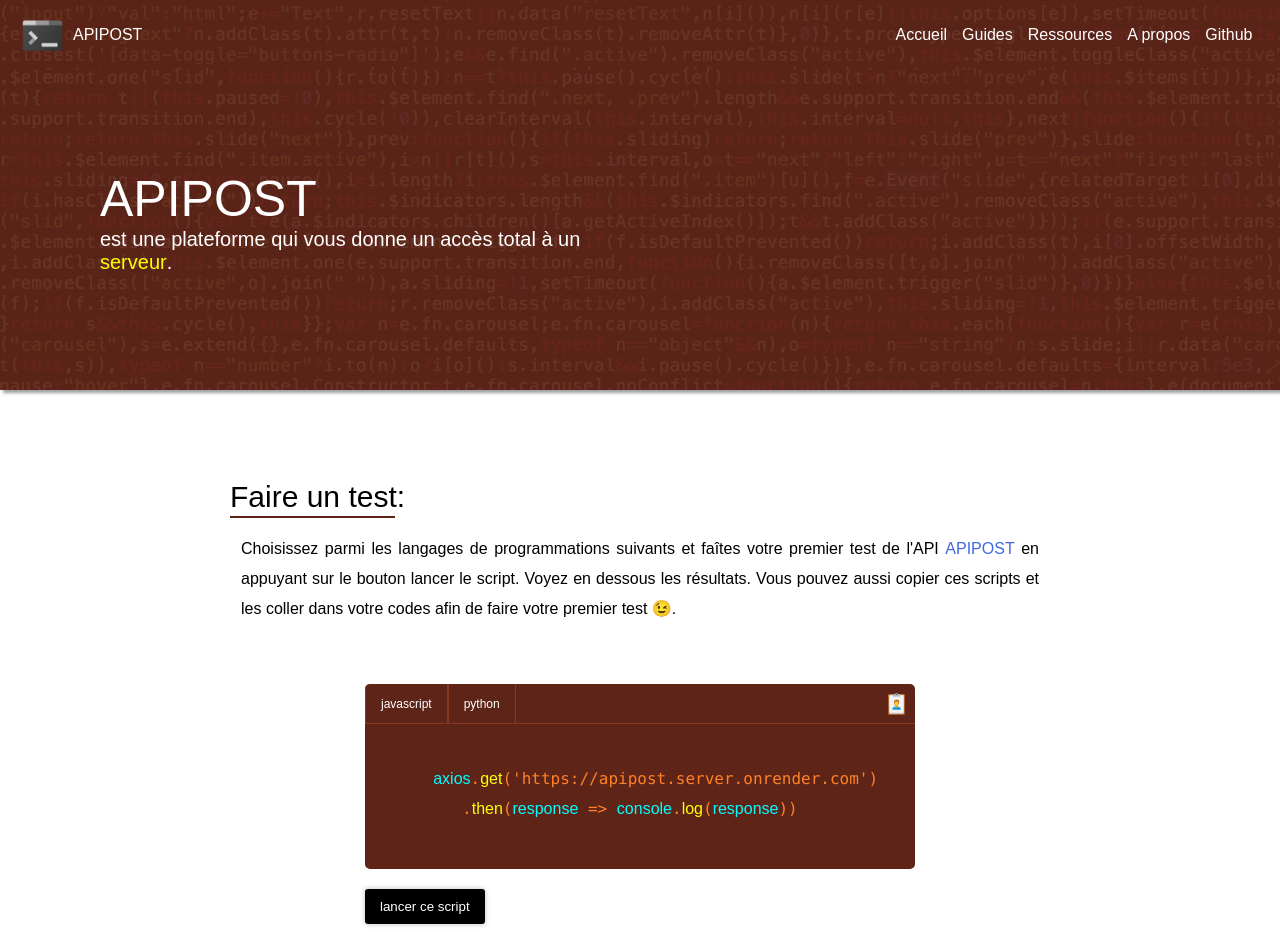
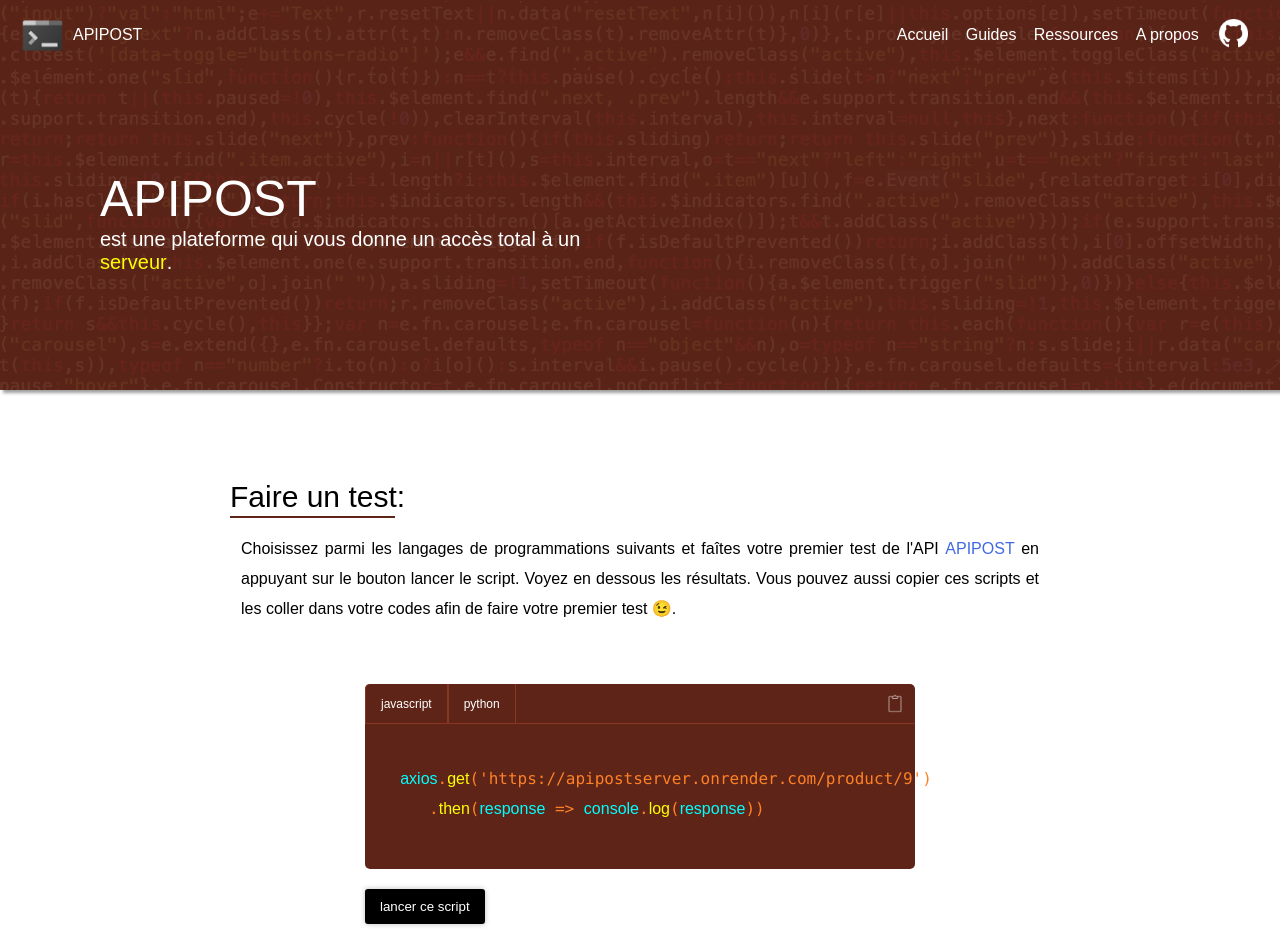
Before and after one commit to IALYFrancisco/APIPOST, a Vue app: page / in a window 1280 px wide. Shown: the top 947 px of the page. Built offline with nearby package versions, Linux system fonts and the light colour scheme.

Commit message:
ajout des vrais liens

```diff
--- a/src/components/AccueilTestComponent.vue
+++ b/src/components/AccueilTestComponent.vue
@@ -82,7 +82,7 @@
 
 div.container div.langages span {
   width: max-content;
-  padding: 0 6px 0 15px;
+  padding: 0 10px 0 15px;
   height: inherit;
   display: flex;
   align-items: center;
@@ -91,7 +91,7 @@
 }
 
 div.container div.langages span img {
-    width: 25px;
+    width: 20px;
     cursor: pointer;
 }
 
--- a/src/components/JSComponent.vue
+++ b/src/components/JSComponent.vue
@@ -1,6 +1,6 @@
 <template>
   <pre>
-     <span style="color:rgb(0, 255, 255);">axios</span>.<span style="color: yellow;">get</span>('https://apipost.server.onrender.com')
+     <span style="color:rgb(0, 255, 255);">axios</span>.<span style="color: yellow;">get</span>('https://apipostserver.onrender.com/product/9')
         .<span style="color: yellow;">then</span>(<span style="color:rgb(0, 255, 255);;">response</span> => <span style="color:rgb(0, 255, 255);">console</span>.<span style="color: yellow;">log</span>(<span style="color:rgb(0, 255, 255);">response</span>))
   </pre>
   <button>lancer ce script</button>
@@ -9,7 +9,8 @@
 <style scoped>
 pre {
   height: 100%;
-  padding: 40px 20px 0px 20px;
+  padding: 40px 20px 0px 0px;
+  margin-left: -13px;
   line-height: 30px;
   font-family: Consolas, 'Courier New', monospace;
   color: rgb(255, 129, 39);
@@ -31,12 +32,12 @@
 }
 
 button:active {
-    transform: scale(0.97);
+  transform: scale(0.97);
 }
 </style>
 
 <script lang="ts">
 export default {
-  name: 'JSComponent',
+  name: 'JSComponent'
 }
 </script>
--- a/src/components/NavBarComponent.vue
+++ b/src/components/NavBarComponent.vue
@@ -1,7 +1,7 @@
 <template>
   <nav>
     <span id="logo">
-            <img src="../assets/images/logo_apipost.png" alt="logo de APIPOST" title="logo de APIPOST">
+      <img src="../assets/images/logo_apipost.png" alt="logo de APIPOST" title="logo de APIPOST" />
       <p>APIPOST</p>
     </span>
     <ul>
@@ -18,30 +18,32 @@
         <RouterLink to="/apropos">A propos</RouterLink>
       </li>
       <li>
-                <a href="https://github.com" target="_blank" title="Lien github de APIPOST">Github</a>
+        <a
+          href="https://github.com/IALYFrancisco/APIPOST-CLIENT-VUE.JS.git"
+          target="_blank"
+          title="Lien github de APIPOST"
+          ><img src="../assets/images/github.png" alt=""
+        /></a>
       </li>
     </ul>
-        <img src="../assets/images/menu.png" alt="">
+    <img src="../assets/images/menu.png" alt="" />
   </nav>
 </template>
 
 <script lang="ts">
-import { RouterLink } from 'vue-router';
-
+import { RouterLink } from 'vue-router'
 
 export default {
-    name: "NavbarComponent",
-    data: function() {
+  name: 'NavbarComponent',
+  data: function () {
     return {}
   },
   components: {
     RouterLink
   }
 }
-
 </script>
 <style scoped>
-
 nav {
   position: relative;
   width: 100%;
@@ -77,13 +79,14 @@
   margin-left: 8px;
 }
 
-nav span#logo img{
+nav span#logo img {
   width: 45px;
 }
 
 nav ul {
   display: flex;
   justify-content: space-around;
+  align-items: center;
   width: 30%;
 }
 
@@ -93,8 +96,11 @@
   display: none;
 }
 
+nav ul li a img {
+  width: 35px;
+}
+
 @media only screen and (max-width: 1140px) {
-
   nav img {
     display: block;
   }
@@ -102,7 +108,5 @@
   nav ul {
     display: none;
   }
-
 }
-
 </style>
```
Also changed, not shown: src/assets/images/clipboard.png, src/assets/images/github.png (added). Lines whose indentation alone changed are shown as unchanged.
